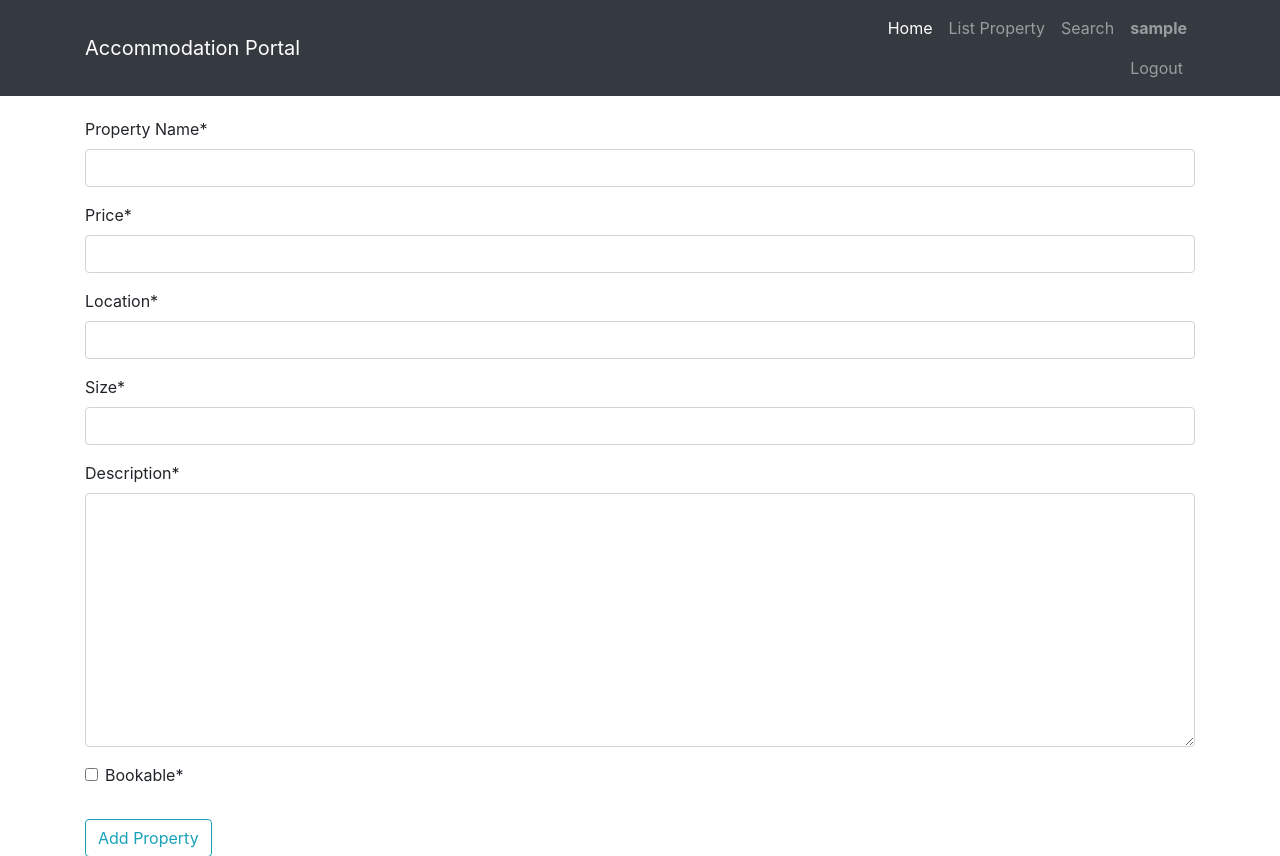
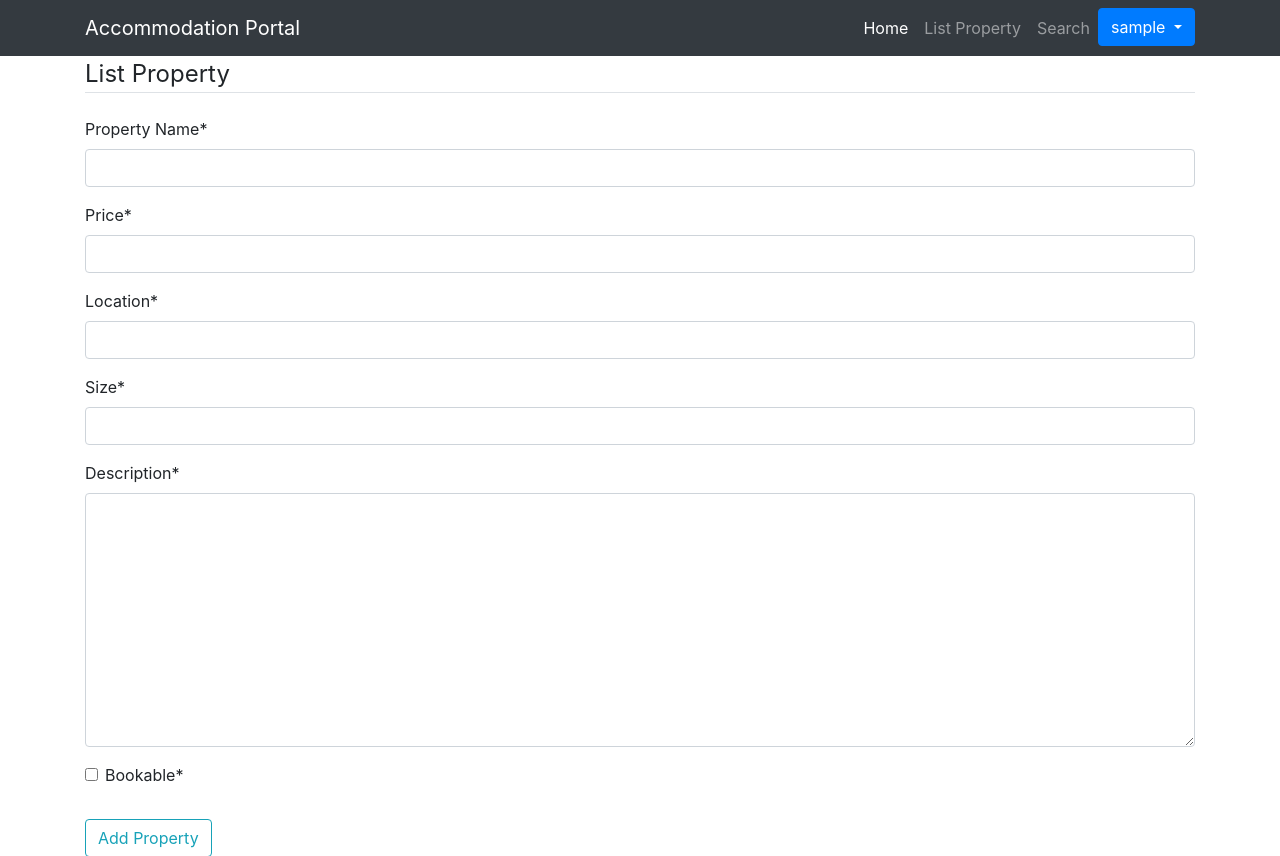
Before and after one commit to Jackson-Luu/AccommodationWebsite, a Django app: page /addproperty/ in a window 1280 px wide. Shown: the top 856 px of the page. Run offline with Django 3.2, Linux system fonts and the light colour scheme; the visitor is signed in with stand-in values (Sample User, id 1); some libraries are stand-ins or nearby versions.

Commit message:
Moved logout button to dropdown menu

```diff
--- a/mysite/templates/layout.html
+++ b/mysite/templates/layout.html
@@ -68,10 +68,16 @@
                         <a class="nav-link" href="/search">Search</a>
                     </li>
                     {% if user.is_authenticated %}
-                    <li class="nav-item">
-                        <b><a class="nav-link">{{request.user.username}}</a></b>
-                        <a class="nav-link" href="/logout">Logout</a>
-                    </li>
+                        <li class="nav-item">
+                            <div class="dropdown">
+                                <button class="btn btn-primary dropdown-toggle" type="button" id="user" data-toggle="dropdown" aria-haspopup="true" aria-expanded="false">
+                                    {{request.user.username}}
+                                </button>
+                                <div class="dropdown-menu" aria-labelledby="user">
+                                    <a class="dropdown-item" href="/logout">Logout</a>
+                                </div>
+                            </div>
+                        </li>
                     {% else %}
                         <li class="nav-item">
                             <a class="nav-link" href="/login">Login</a>
```
